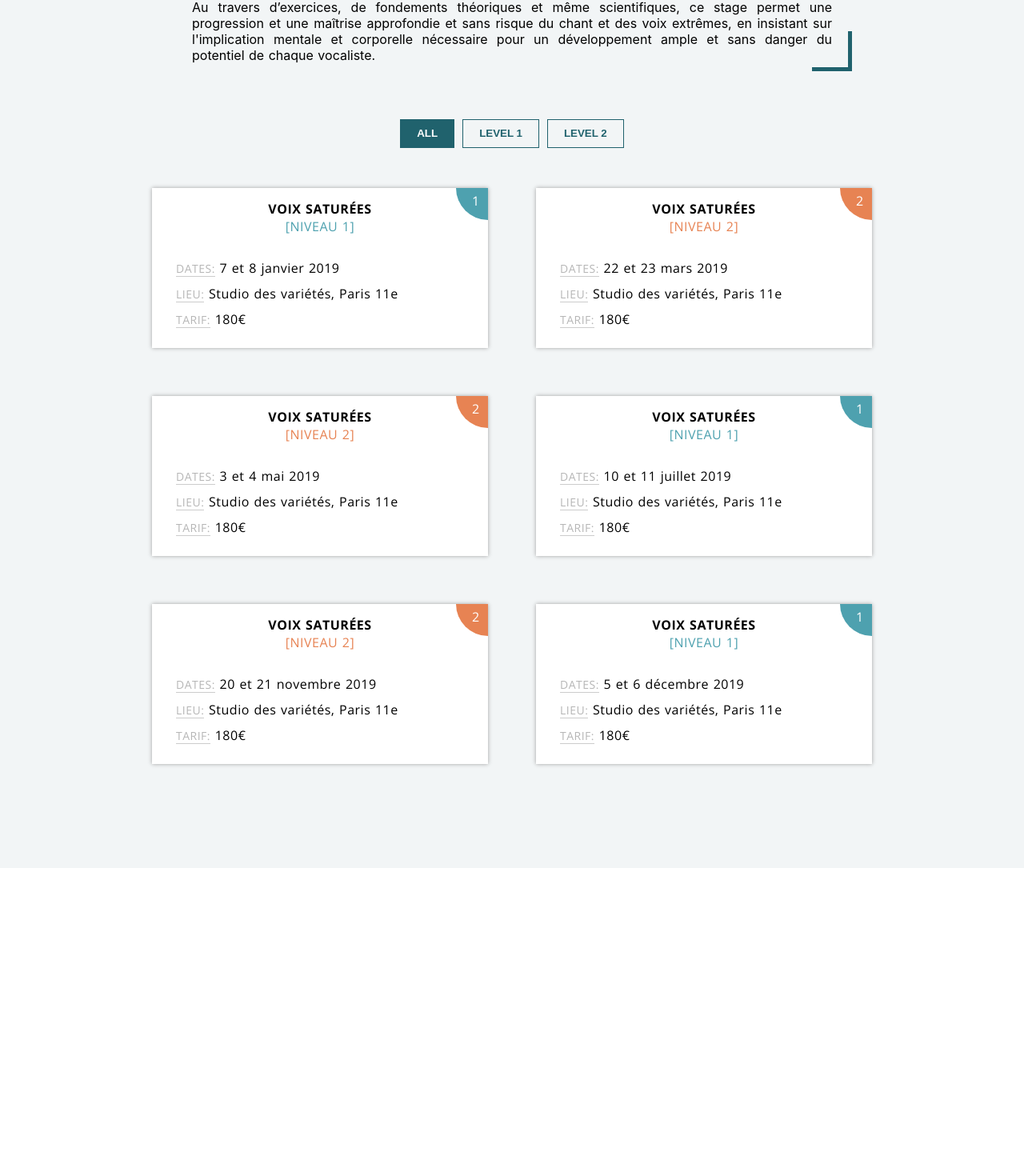
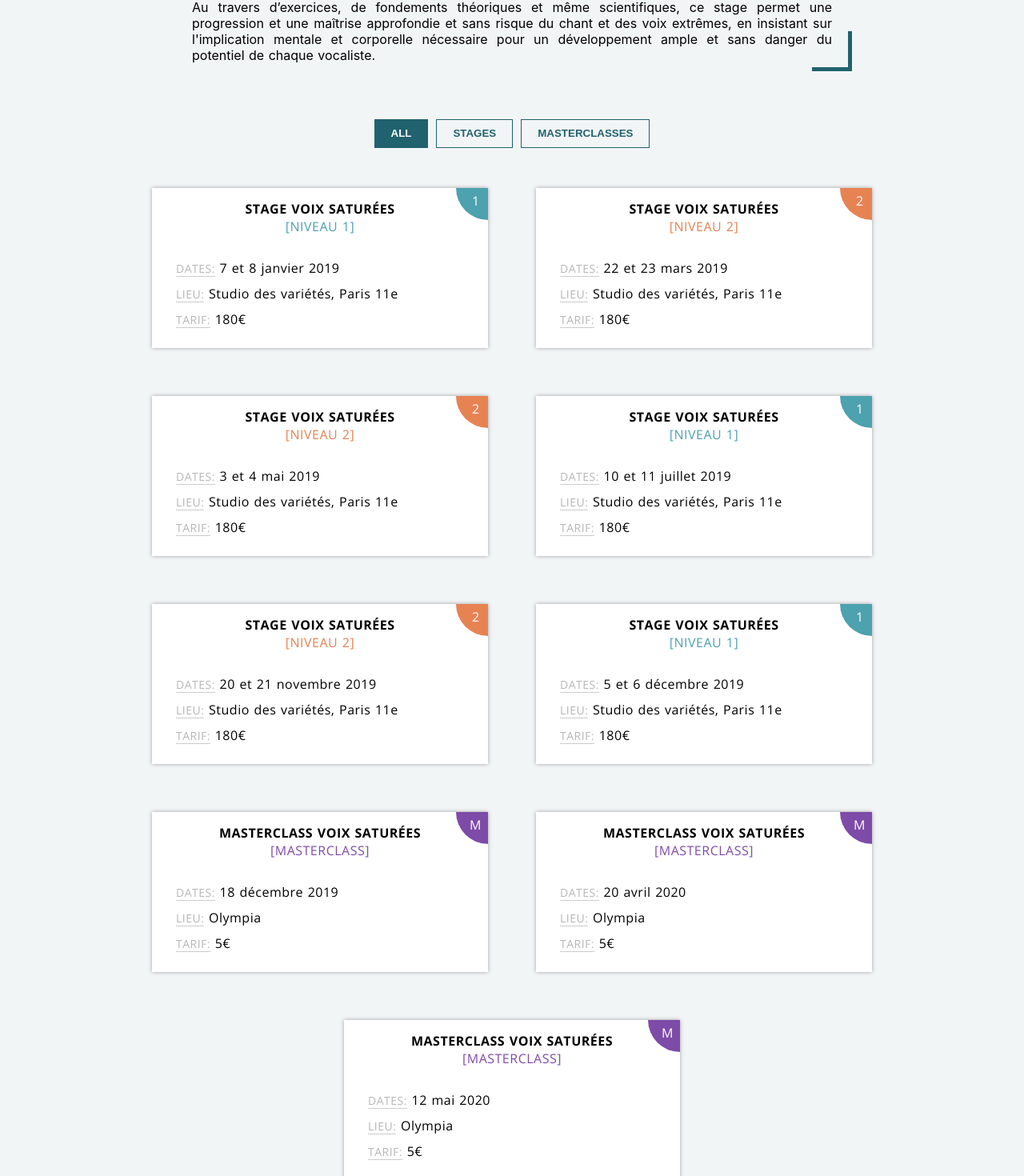
Before and after one commit to insidethescream/website-nuxtjs, a Nuxt app: page /stages in a window 1280 px wide. Shown: the part 466-1936 px from the top of the page at 80% size. Before the commit the page ends 1551 px from the top, so only its background shows below. Built offline with nearby package versions, Linux system fonts and the light colour scheme.

Commit message:
modify stages in stagesMasterclasses

```diff
--- a/assets/json/stages.json
+++ /dev/null
@@ -1,44 +0,0 @@
-[
-  {
-    "title": "Voix saturées",
-    "level": "1",
-    "date": "7 et 8 janvier 2019",
-    "place": "Studio des variétés, Paris 11e",
-    "price": "180€"
-  },
-  {
-    "title": "Voix saturées",
-    "level": "2",
-    "date": "22 et 23 mars 2019",
-    "place": "Studio des variétés, Paris 11e",
-    "price": "180€"
-  },
-  {
-    "title": "Voix saturées",
-    "level": "2",
-    "date": "3 et 4 mai 2019",
-    "place": "Studio des variétés, Paris 11e",
-    "price": "180€"
-  },
-  {
-    "title": "Voix saturées",
-    "level": "1",
-    "date": "10 et 11 juillet 2019",
-    "place": "Studio des variétés, Paris 11e",
-    "price": "180€"
-  },
-  {
-    "title": "Voix saturées",
-    "level": "2",
-    "date": "20 et 21 novembre 2019",
-    "place": "Studio des variétés, Paris 11e",
-    "price": "180€"
-  },
-  {
-    "title": "Voix saturées",
-    "level": "1",
-    "date": "5 et 6 décembre 2019",
-    "place": "Studio des variétés, Paris 11e",
-    "price": "180€"
-  }
-]
--- a/components/main-nav.vue
+++ b/components/main-nav.vue
@@ -2,8 +2,8 @@
   <nav id="main-nav">
     <ul>
       <li class="nav__home"><a class="js-scrollTo" href="#home">Accueil</a></li>
+      <li class="nav__scream"><a class="js-scrollTo" href="#scream">Scream</a></li>
       <li class="nav__about"><a class="js-scrollTo" href="#about">À propos</a></li>
-      <li class="nav__scream"><a class="js-scrollTo" href="#scream">Scream</a></li>
       <li class="nav__contact"><a class="js-scrollTo" href="#contact">Contact</a></li>
     </ul>
   </nav>
--- a/nuxt.config.js
+++ b/nuxt.config.js
@@ -31,7 +31,7 @@ module.exports = {
     hostname: 'https://insidethescream.com',
     routes: [
       '/cours',
-      '/stages-masterclass',
+      '/stages-masterclasses',
       '/coatching-scenique',
       '/a-propos',
       '/videos',
--- a/pages/index.vue
+++ b/pages/index.vue
@@ -5,6 +5,34 @@
 
     <section id="home">
       <img class="logo" src="~assets/images/logo-white.png" alt="logo-its">
+      <a class="js-scrollTo" href="#scream"><i class="fa fa-angle-down" aria-hidden="true"></i></a>
+    </section>
+
+    <section id="scream">
+      <div class="scream__block" id="block-class" data-aos="fade">
+        <img class="centered-crop-image" src="~assets/images/class.jpg" alt="">
+        <p class="scream__block-title">cours</p>
+      </div>
+      <nuxt-link class="scream__block" to="/stages" data-aos="fade">
+        <img class="centered-crop-image" src="~assets/images/stages.jpg" alt="">
+        <p class="scream__block-title">stages et masterclasses</p>
+      </nuxt-link>
+      <div class="scream__block" id="block-masterclasses" data-aos="fade">
+        <img class="centered-crop-image" src="~assets/images/masterclass.jpg" alt="">
+        <p class="scream__block-title">coatching scénique</p>
+      </div>
+      <div class="scream__block" id="block-about" data-aos="fade">
+        <img class="centered-crop-image" src="~assets/images/about.jpg" alt="">
+        <p class="scream__block-title">à propos</p>
+      </div>
+      <div class="scream__block" id="block-videos" data-aos="fade">
+        <img class="centered-crop-image" src="~assets/images/videos.jpg" alt="">
+        <p class="scream__block-title">vidéos</p>
+      </div>
+      <div class="scream__block" id="block-press" data-aos="fade">
+        <img class="centered-crop-image" src="~assets/images/press.jpg" alt="">
+        <p class="scream__block-title">presse</p>
+      </div>
       <a class="js-scrollTo" href="#about"><i class="fa fa-angle-down" aria-hidden="true"></i></a>
     </section>
 
@@ -41,34 +69,6 @@
         </div>
       </div>
 
-      <a class="js-scrollTo" href="#scream"><i class="fa fa-angle-down" aria-hidden="true"></i></a>
-    </section>
-
-    <section id="scream">
-      <div class="scream__block" id="block-class" data-aos="fade">
-        <img class="centered-crop-image" src="~assets/images/class.jpg" alt="">
-        <p class="scream__block-title">cours</p>
-      </div>
-      <nuxt-link class="scream__block" to="/stages">
-        <img class="centered-crop-image" src="~assets/images/stages.jpg" alt="">
-        <p class="scream__block-title">stages</p>
-      </nuxt-link>
-      <div class="scream__block" id="block-masterclass" data-aos="fade">
-        <img class="centered-crop-image" src="~assets/images/masterclass.jpg" alt="">
-        <p class="scream__block-title">masterclass</p>
-      </div>
-      <div class="scream__block" id="block-about" data-aos="fade">
-        <img class="centered-crop-image" src="~assets/images/about.jpg" alt="">
-        <p class="scream__block-title">à propos</p>
-      </div>
-      <div class="scream__block" id="block-videos" data-aos="fade">
-        <img class="centered-crop-image" src="~assets/images/videos.jpg" alt="">
-        <p class="scream__block-title">vidéos</p>
-      </div>
-      <div class="scream__block" id="block-press" data-aos="fade">
-        <img class="centered-crop-image" src="~assets/images/press.jpg" alt="">
-        <p class="scream__block-title">presse</p>
-      </div>
       <a class="js-scrollTo" href="#contact"><i class="fa fa-angle-down" aria-hidden="true"></i></a>
     </section>
 
--- a/pages/stages/index.vue
+++ b/pages/stages/index.vue
@@ -8,7 +8,7 @@
 
     <section id="stages__intro">
       <img class="centered-crop-image" src="~assets/images/stages.jpg" alt="">
-      <h1 class="stage__title">Stages</h1>
+      <h1 class="stage__title">Stages & Masterclasses</h1>
     </section>
 
     <section id="stages__description">
@@ -30,22 +30,26 @@
     <section id="stages__events">
       <div class="stages__events-buttons">
         <button class="stages__events-button" v-on:click="filterKey = 'all'" :class="{ active: filterKey === 'all' }">All</button>
-        <button class="stages__events-button" v-on:click="filterKey = 'level1'" :class="{ active: filterKey === 'level1' }">Level 1</button>
-        <button class="stages__events-button" v-on:click="filterKey = 'level2'" :class="{ active: filterKey === 'level2' }">Level 2</button>
+        <button class="stages__events-button" v-on:click="filterKey = 'stages'" :class="{ active: filterKey === 'stages' }">Stages</button>
+        <button class="stages__events-button" v-on:click="filterKey = 'masterclasses'" :class="{ active: filterKey === 'masterclasses' }">Masterclasses</button>
       </div>
       <div class="stages__events-list">
         <div class="stages__events-block"
           v-bind:key="index"
-          v-for="(stage, index) in filteredStages"
-          :class="{'lvl-1': stage.level === '1', 'lvl-2': stage.level === '2'}"
+          v-for="(event, index) in filteredEvents"
+          :class="{'lvl-1': event.level === '1', 'lvl-2': event.level === '2', 'lvl-m': event.level === 'M'}"
         >
           <div class="stages__events-tag">
-            <p>{{ stage.level }}</p>
+            <p>{{ event.level }}</p>
           </div>
-          <p class="stages__events-title">{{ stage.title }} <span class="lvl-1"><br>[niveau {{ stage.level }}]</span></p>
-          <p class="stages__events-text"><span class="underline">Dates:</span> {{ stage.date }}</p>
-          <p class="stages__events-text"><span class="underline">Lieu:</span> {{ stage.place }}</p>
-          <p class="stages__events-text"><span class="underline">Tarif:</span> {{ stage.price }}</p>
+          <p class="stages__events-title">
+            {{ event.title }}
+            <span class="lvl-1" v-if="event.type != 'masterclass'"><br>[niveau {{ event.level }}]</span>
+            <span class="lvl-1" v-if="event.type === 'masterclass'"><br>[{{ event.type }}]</span>
+          </p>
+          <p class="stages__events-text"><span class="underline">Dates:</span> {{ event.date }}</p>
+          <p class="stages__events-text"><span class="underline">Lieu:</span> {{ event.place }}</p>
+          <p class="stages__events-text"><span class="underline">Tarif:</span> {{ event.price }}</p>
         </div>
       </div>
     </section>
@@ -54,32 +58,32 @@
 </template>
 
 <script>
-import stagesJSON from '~/assets/json/stages.json'
+import eventsJSON from '~/static/json/stages-masterclasses.json'
 
 export default {
   data () {
     return {
       message: 'Hello Vue!',
-      stages: null,
+      events: null,
       filterKey: 'all'
     }
   },
   computed: {
-    filteredStages () {
+    filteredEvents () {
       return this[this.filterKey]
     },
     all () {
-      return this.stages
+      return this.events
     },
-    level1 () {
-      return _.filter(this.stages, {level: "1"})
+    stages () {
+      return _.filter(this.events, {type: "stage"})
     },
-    level2 () {
-      return _.filter(this.stages, {level: "2"})
+    masterclasses () {
+      return _.filter(this.events, {type: "masterclass"})
     }
   },
   created () {
-    this.stages = stagesJSON
+    this.events = eventsJSON
   }
 }
 </script>
@@ -258,6 +262,17 @@ export default {
     color: #e78353;
   }
 }
+.stages__events-block.lvl-m {
+  .stages__events-tag {
+    background: #7e4ba8;
+  }
+  .stages__events-title span {
+    color: #7e4ba8;
+  }
+  p {
+    left: 17px;
+  }
+}
 
 
 .stages__events-tag {
--- /dev/null
+++ b/static/json/stages-masterclasses.json
@@ -0,0 +1,74 @@
+[
+  {
+    "title": "Stage voix saturées",
+    "type": "stage",
+    "level": "1",
+    "date": "7 et 8 janvier 2019",
+    "place": "Studio des variétés, Paris 11e",
+    "price": "180€"
+  },
+  {
+    "title": "Stage voix saturées",
+    "type": "stage",
+    "level": "2",
+    "date": "22 et 23 mars 2019",
+    "place": "Studio des variétés, Paris 11e",
+    "price": "180€"
+  },
+  {
+    "title": "Stage voix saturées",
+    "type": "stage",
+    "level": "2",
+    "date": "3 et 4 mai 2019",
+    "place": "Studio des variétés, Paris 11e",
+    "price": "180€"
+  },
+  {
+    "title": "Stage voix saturées",
+    "type": "stage",
+    "level": "1",
+    "date": "10 et 11 juillet 2019",
+    "place": "Studio des variétés, Paris 11e",
+    "price": "180€"
+  },
+  {
+    "title": "Stage voix saturées",
+    "type": "stage",
+    "level": "2",
+    "date": "20 et 21 novembre 2019",
+    "place": "Studio des variétés, Paris 11e",
+    "price": "180€"
+  },
+  {
+    "title": "Stage voix saturées",
+    "type": "stage",
+    "level": "1",
+    "date": "5 et 6 décembre 2019",
+    "place": "Studio des variétés, Paris 11e",
+    "price": "180€"
+  },
+  {
+    "title": "Masterclass voix saturées",
+    "type": "masterclass",
+    "level": "M",
+    "date": "18 décembre 2019",
+    "place": "Olympia",
+    "price": "5€"
+  },
+  {
+    "title": "Masterclass voix saturées",
+    "type": "masterclass",
+    "level": "M",
+    "date": "20 avril 2020",
+    "place": "Olympia",
+    "price": "5€"
+  },
+  {
+    "title": "Masterclass voix saturées",
+    "type": "masterclass",
+    "level": "M",
+    "date": "12 mai 2020",
+    "place": "Olympia",
+    "price": "5€"
+  }
+]
```
